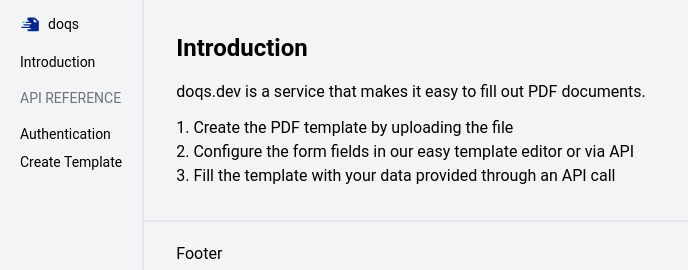
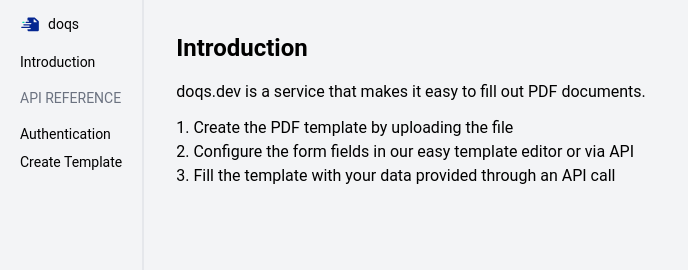
Before and after one commit to doqs-dev/docs, a Next.js app: page / in a window 1280 px wide. Shown: the top 270 px of the page, without its empty margins (0-688 px from the left). Built offline with nearby package versions, Linux system fonts and the light colour scheme.

Commit message:
chore: layout

```diff
--- a/components/layout.tsx
+++ b/components/layout.tsx
@@ -28,7 +28,7 @@
 
           </aside>
           <div className={"flex-1 divide-y-2"}>
-            <main className="ml-8 py-8 mr-8">
+            <main className="ml-8 py-8 mr-8" style={{minHeight: "92vh"}}>
               {children}
             </main>
             <footer>
```
